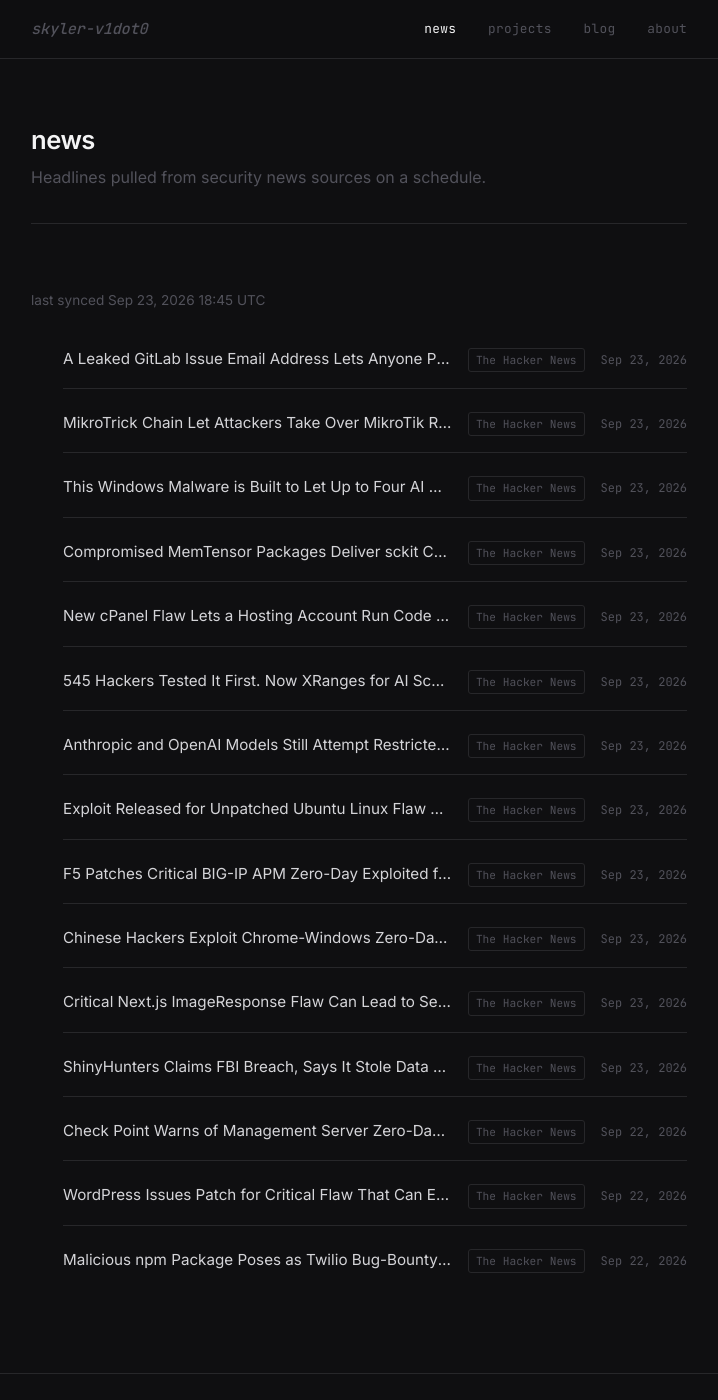
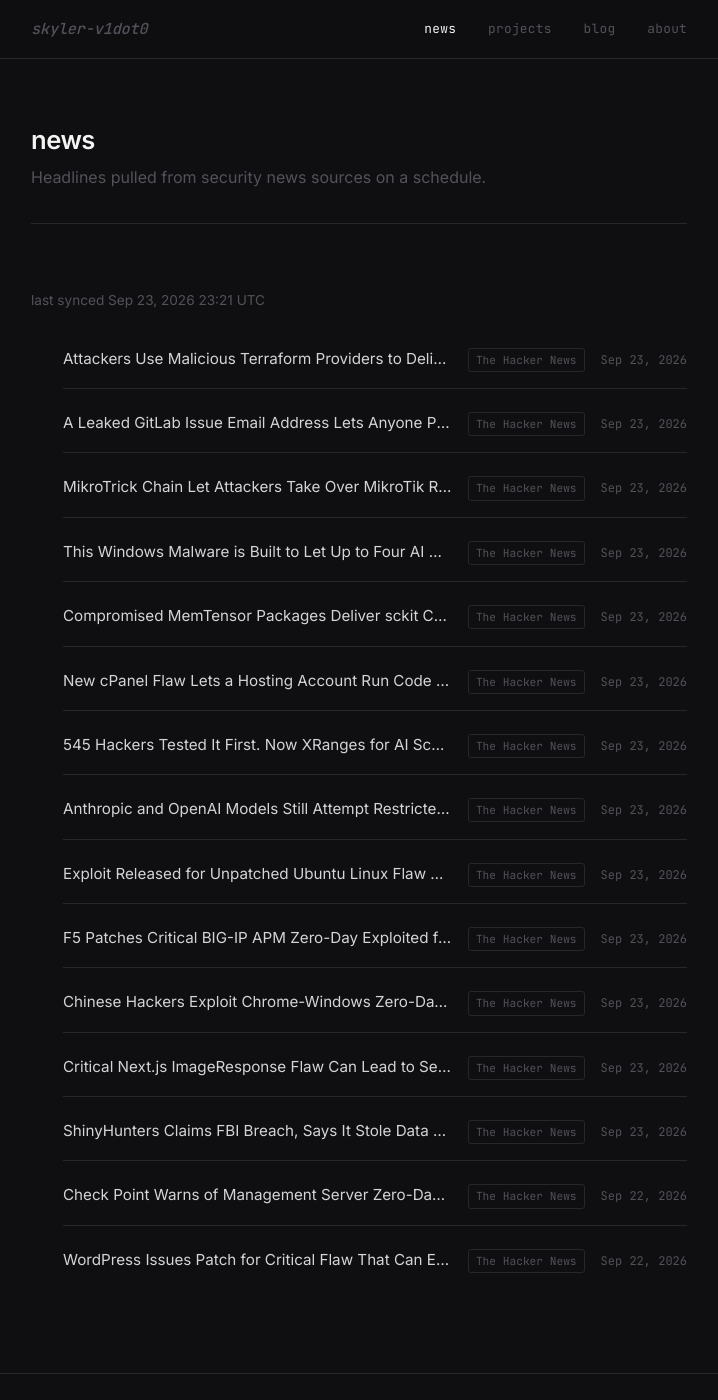
Before and after one commit to skyler-v1dot0/personal-site, a Jekyll site: the page built from news.html, in a window 1280 px wide and 1400 px high. Shown: the whole window, without its empty margins (281-999 px from the left). Built offline with Jekyll 4.4.1, drawn with Linux system fonts in a browser that asks for light colours.

Commit message:
chore: sync news feed [skip ci]

```diff
--- a/_data/news.yml
+++ b/_data/news.yml
@@ -1,6 +1,11 @@
 ---
-updated_at: '2026-09-23T18:45:00Z'
+updated_at: '2026-09-23T23:21:57Z'
 items:
+- title: Attackers Use Malicious Terraform Providers to Deliver Go Malware via HashiCorp
+    Registry
+  url: https://thehackernews.com/2026/09/attackers-use-malicious-terraform.html
+  source: The Hacker News
+  published: '2026-09-23T18:06:30Z'
 - title: A Leaked GitLab Issue Email Address Lets Anyone Push Code and Run CI Jobs
     as You
   url: https://thehackernews.com/2026/09/a-leaked-gitlab-issue-email-address.html
@@ -67,7 +72,3 @@ items:
   url: https://thehackernews.com/2026/09/wordpress-issues-patch-for-critical.html
   source: The Hacker News
   published: '2026-09-22T18:03:10Z'
-- title: Malicious npm Package Poses as Twilio Bug-Bounty Probe, Can Exfiltrate Credentials
-  url: https://thehackernews.com/2026/09/malicious-npm-package-poses-as-twilio.html
-  source: The Hacker News
-  published: '2026-09-22T17:58:15Z'
```
